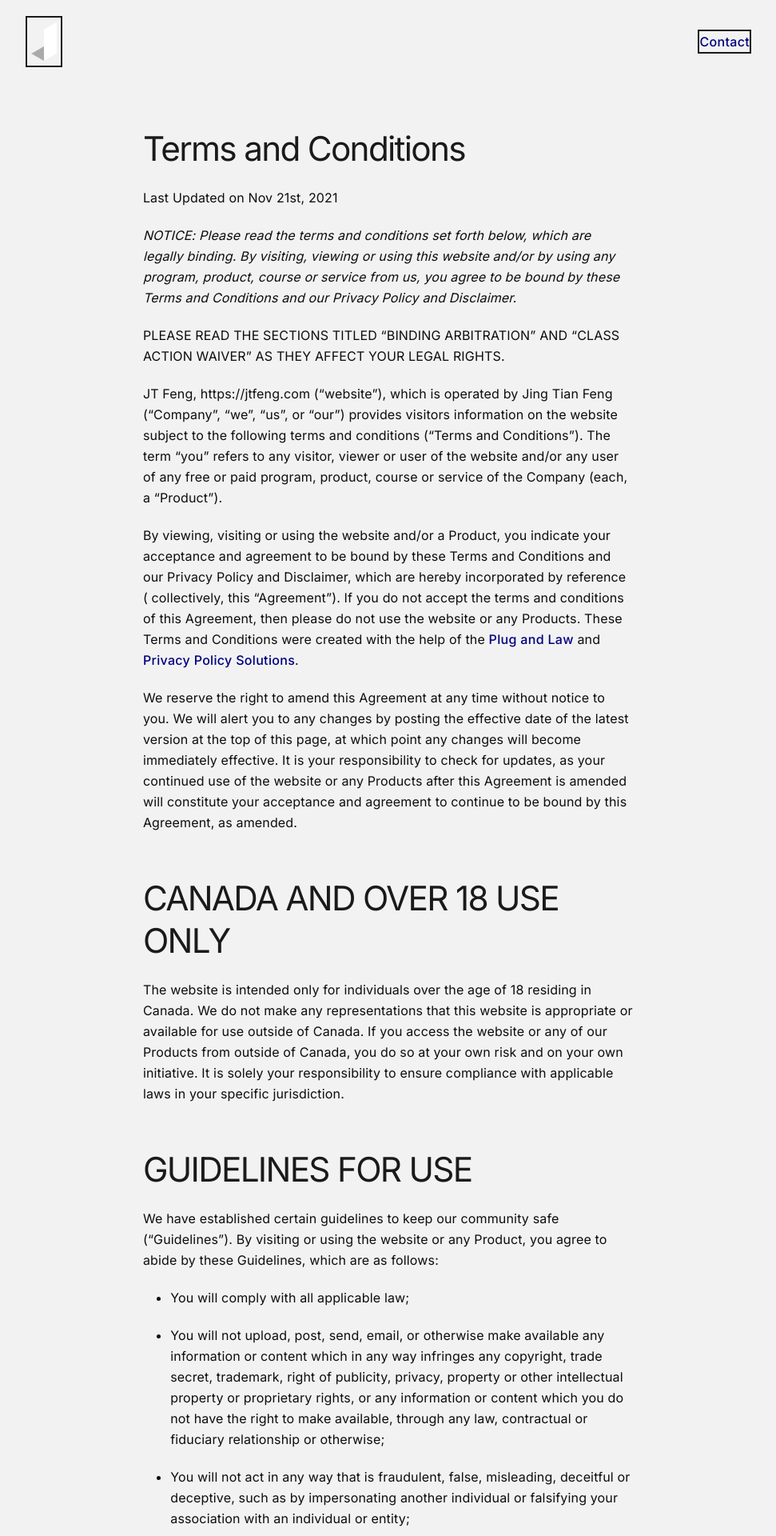
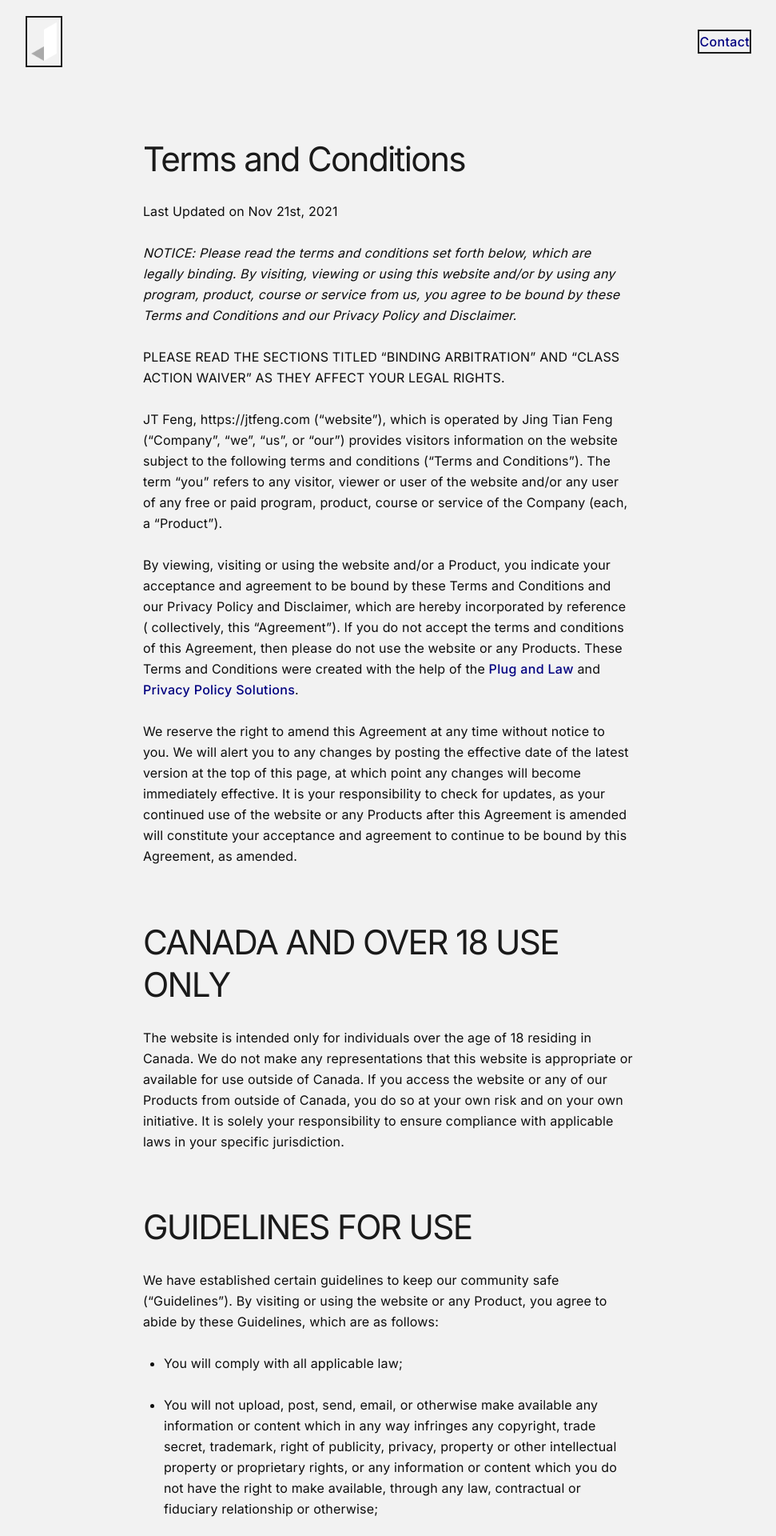
Before and after one commit to jingtianfeng/jtfeng-personal-1, a Jekyll site: the page built from terms.md, in a window 1280 px wide. Shown: the top 1920 px of the page at 80% size, without its empty margins (154-1125 px from the left). Built offline with Jekyll 4.4.1, drawn with Linux system fonts in a browser that asks for light colours.

Commit message:
Update styles: tweak $prose-*

```diff
--- a/assets/css/styles.scss
+++ b/assets/css/styles.scss
@@ -245,13 +245,13 @@
 // Custom
 // ---------------------------------------------------------------------------------
 $prose-max-width: 66ch;
-$prose-headings-margin-top: map-get($spacers, 7) * .5;
-$prose-headings-margin-bottom: map-get($spacers, 5) * .5;
+$prose-headings-margin-top: map-get($spacers, 6);
+$prose-headings-margin-bottom: map-get($spacers, 4);
 $prose-paragraph-adjacent-sibling-margin-top: $prose-headings-margin-bottom;
-$prose-list-padding-left: map-get($spacers, 6) * .5;
-$prose-list-padding-top: $prose-paragraph-adjacent-sibling-margin-top;
-$prose-list-padding-bottom: $prose-list-padding-top;
-$prose-list-item-adjacent-sibling-margin-top: $prose-list-padding-top;
+$prose-list-padding-left: $prose-headings-margin-bottom;
+$prose-list-padding-top: $prose-headings-margin-bottom;
+$prose-list-padding-bottom: $prose-headings-margin-bottom;
+$prose-list-item-adjacent-sibling-margin-top: $prose-headings-margin-bottom;
 $prose-img-border-radius: $border-radius;
 // =================================================================================
 // 2. VARIABLES TO RESETS
```
